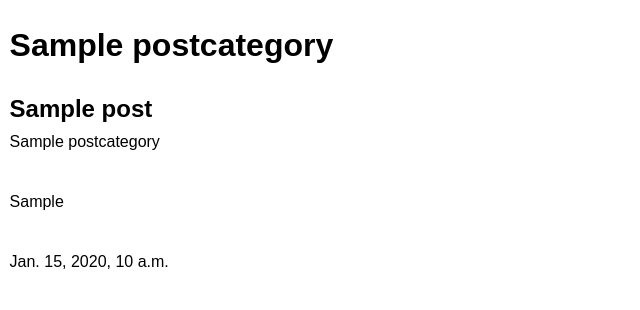
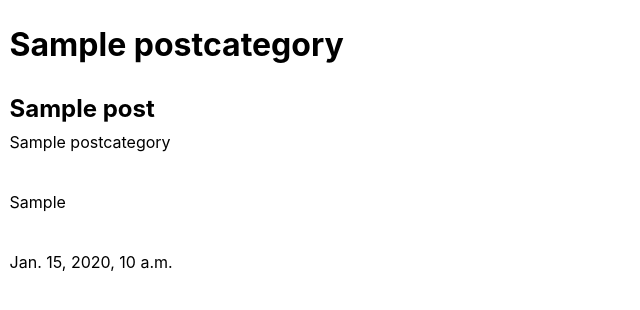
Before and after one commit to chescaaareyes/hobbysite-f-22, a Django app: page /forum/thread/1 in a window 1280 px wide. Shown: the top 310 px of the page, without its empty margins (0-640 px from the left). Run offline with Django 5.2, Linux system fonts and the light colour scheme; tables that the repository leaves empty hold one stand-in row (values such as "Sample post").

Commit message:
Change location of forum base template
Also change html fonts

```diff
--- a/forum/templates/forum/forum-detail.html
+++ b/forum/templates/forum/forum-detail.html
@@ -1,12 +1,12 @@
-{% extends "base-forum.html" %}
+{% extends "forum/base.html" %}
 {% load static %}
 {% block title %}
-    Forum Detail
+    Forum
 {% endblock title %}
-<link rel="preconnect" href="https://fonts.googleapis.com" />
-<link rel="preconnect" href="https://fonts.gstatic.com" crossorigin />
-<link href="https://fonts.googleapis.com/css2?family=Chivo&display=swap"
-      rel="stylesheet" />
+<link rel="preconnect" href="https://fonts.googleapis.com">
+<link rel="preconnect" href="https://fonts.gstatic.com" crossorigin>
+<link href="https://fonts.googleapis.com/css2?family=Inter:wght@100..900&display=swap"
+      rel="stylesheet">
 {% block styles %}
     <style>
         *,
@@ -26,7 +26,7 @@
         }
 
         body {
-            font-family: "Chivo", sans-serif;
+            font-family: "Inter", sans-serif;
         }
 
         button {
```
Also changed, not shown: forum/templates/forum/forum-list.html (+8 -8 lines), forum/templates/forum/base.html (renamed from templates/base-forum.html).
